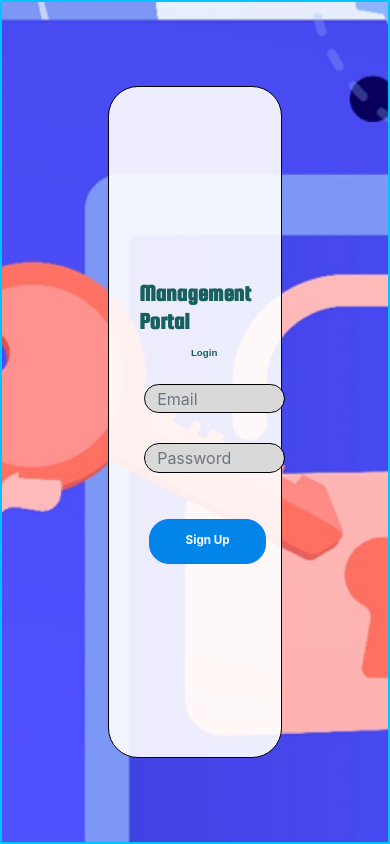
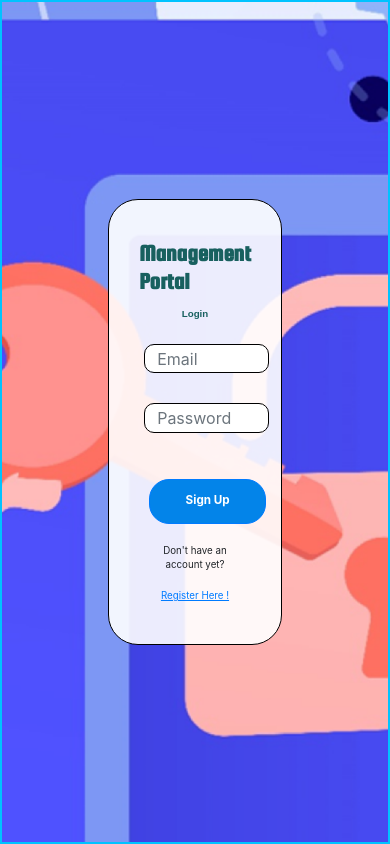
Before and after one commit to VictorSJ1234/capstone_web_admin, an Angular app: page / in a window 390 px wide. Built offline with nearby package versions, Linux system fonts and the light colour scheme.

Commit message:
minor changes

```diff
--- a/src/app/account-login/account-login.component.css
+++ b/src/app/account-login/account-login.component.css
@@ -17,7 +17,6 @@
     background-color: rgba(255, 255, 255, 0.9);
     border-radius: 30px;
     width: 45%;
-    height: 80%;
     margin-left: 25%;
     display: flex;
     flex-direction: column;
@@ -126,6 +125,16 @@
     padding: 10px;
   }
 
+  .register_button_container{
+    margin-top: 20px;
+    text-align: center;
+    font-size: 1.2vw;
+  }
+
+  .register_button_container a{
+    text-decoration: underline;
+  }
+
     /*RESPONSIVENESS*/
     @media (max-width: 855px) {
       /*for form*/
@@ -147,6 +156,7 @@
         display: flex;
         flex-direction: column;
         align-items: center;
+        margin-left: 0;
       }
 
       .description_container h1{
@@ -174,8 +184,6 @@
       }
 
       #email, #password{
-        background-color: #D9D9D9;
-        border-radius: 30px;
         height: 5.5vw;
         margin-bottom: 30px;
         width: 35vw;
@@ -199,6 +207,9 @@
         font-size: 2vw;
         padding: 5px;
       }
+      .register_button_container{
+        font-size: 2vw;
+      }
     }
 
     @media (max-width: 550px) {
@@ -212,11 +223,9 @@
     }
 
       #email, #password{
-        background-color: #D9D9D9;
-        border-radius: 30px;
         height: 7.5vw;
         margin-bottom: 30px;
-        width: 36vw;
+        width: 32vw;
       }
 
       .inquiry_title_container{
@@ -246,4 +255,7 @@
         font-size: 3vw;
         padding: 5px;
       }
+      .register_button_container{
+        font-size: 2.5vw;
+      }
     }
--- a/src/app/account-login/account-login.component.html
+++ b/src/app/account-login/account-login.component.html
@@ -40,6 +40,10 @@
                   </div>
                 </div>
               </div>
+              <div class="register_button_container">
+                <p>Don't have an account yet?</p>
+                <a href="admin-dashboard">Register Here !</a>
+              </div>
             </form>
         </div>
     </section>
```
